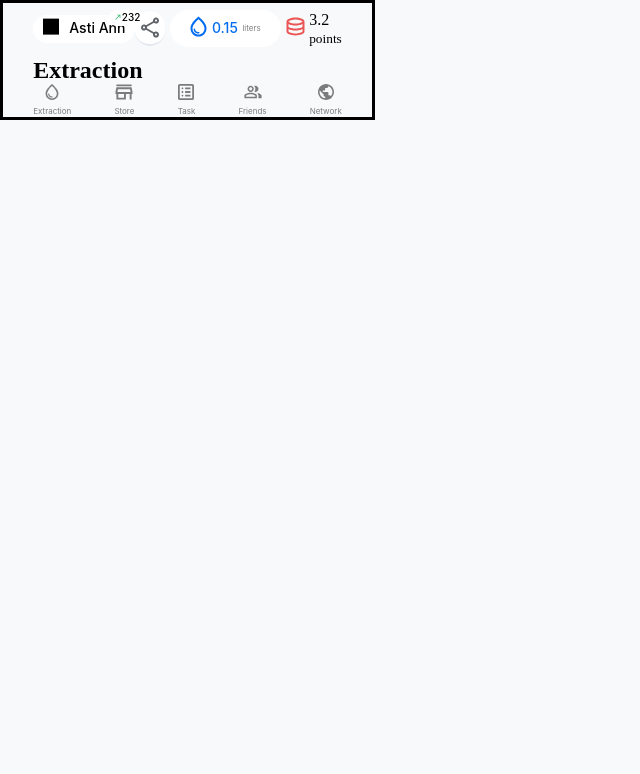
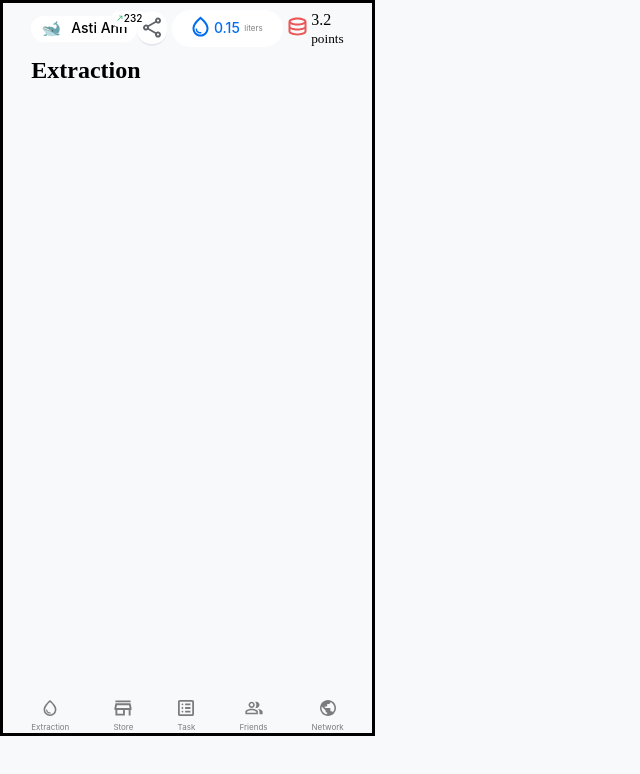
Before and after one commit to mhdnv1/miniapptg, a React (Vite) app: page / in a window 1280 px wide. Shown: the top 774 px of the page, without its empty margins (0-640 px from the left). Built offline with nearby package versions, Linux system fonts and the light colour scheme.

Commit message:
body height

```diff
--- a/src/app/Layout/Layout.tsx
+++ b/src/app/Layout/Layout.tsx
@@ -1,8 +1,8 @@
 // import React, { useEffect, useState } from 'react';
-import { Header } from '../../components/Header';
-import { Menu } from '../../components/Menu';
-import { Outlet } from 'react-router-dom';
-export const Layout:React.FC = () => {
+import { Header } from "../../components/Header";
+import { Menu } from "../../components/Menu";
+import { Outlet } from "react-router-dom";
+export const Layout: React.FC = () => {
   // const [isTelegramMobile, setIsTelegramMobile] = useState<boolean>(false);
   // useEffect(() => {
   //     if ((window as any).Telegram && (window as any).Telegram.WebApp) {
@@ -28,10 +28,12 @@ export const Layout:React.FC = () => {
             )
         } */}
       <div>
-                   <Header/>
-                    <Outlet/>
-                   <Menu/>
+        <Header />
+        <div style={{minHeight:"643px"}}>
+          <Outlet />
+        </div>
+        <Menu />
       </div>
     </>
   );
-}
+};
--- a/src/components/Header/Header.tsx
+++ b/src/components/Header/Header.tsx
@@ -7,15 +7,7 @@ export const Header: React.FC = () => {
         <nav className={styles.headerNav}>
           <div className={styles.headerLeft}>
             <span>
-              <svg
-                width="16"
-                height="17"
-                viewBox="0 0 16 17"
-                fill="none"
-                xmlns="http://www.w3.org/2000/svg"
-              >
-                <path d="M0 16.62H16V0.62H0V16.62Z" fill="black" />
-              </svg>
+            🐋
             </span>
             <h5>Asti Ann</h5>
             <span className={styles.northEast}>
```
Lines whose indentation alone changed are shown as unchanged.
